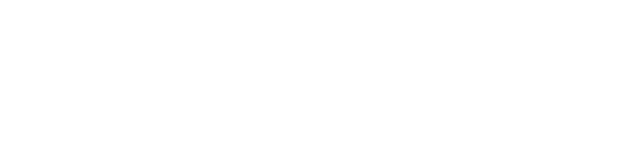
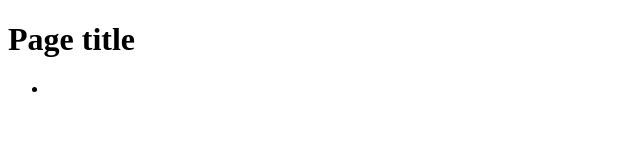
Before and after one commit to Polli02/my-project01, a plain HTML site: page index.html in a window 1280 px wide. Shown: the whole page, without its empty margins (0-640 px from the left). Drawn offline with Linux system fonts and the light colour scheme.

Commit message:
add page title

```diff
--- a/index.html
+++ b/index.html
@@ -2,10 +2,13 @@
 <html lang="en">
 <head>
   <meta charset="UTF-8">
-  <meta name="viewport" content="width=device-width, initial-scale=1.0">
+  <meta name="viewport" content="width=>, initial-scale=1.0">
   <title>Document</title>
 </head>
 <body>
-
+  <h1>Page title</h1>
+  <ul>
+    <li></li>
+  </ul>
 </body>
 </html>
```
